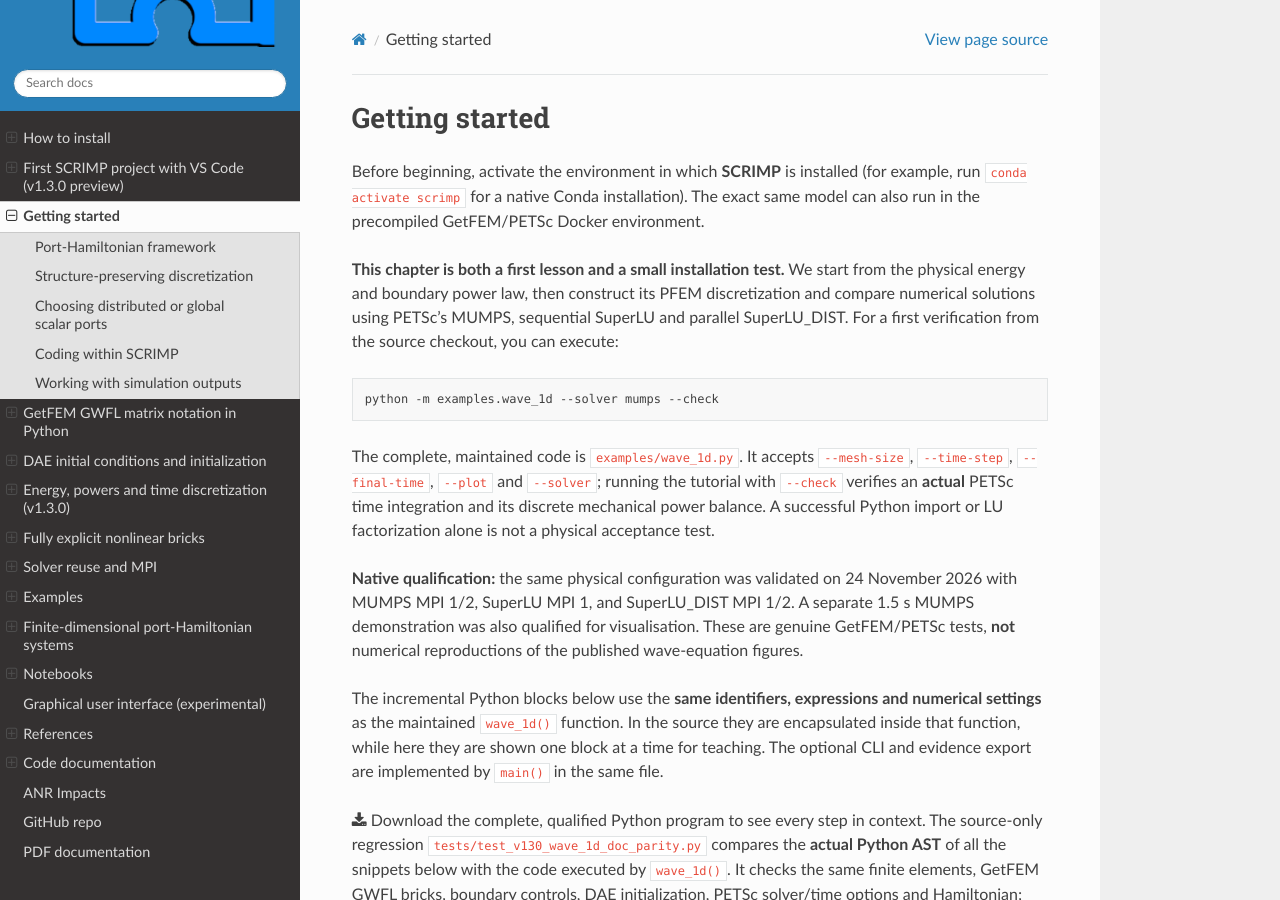
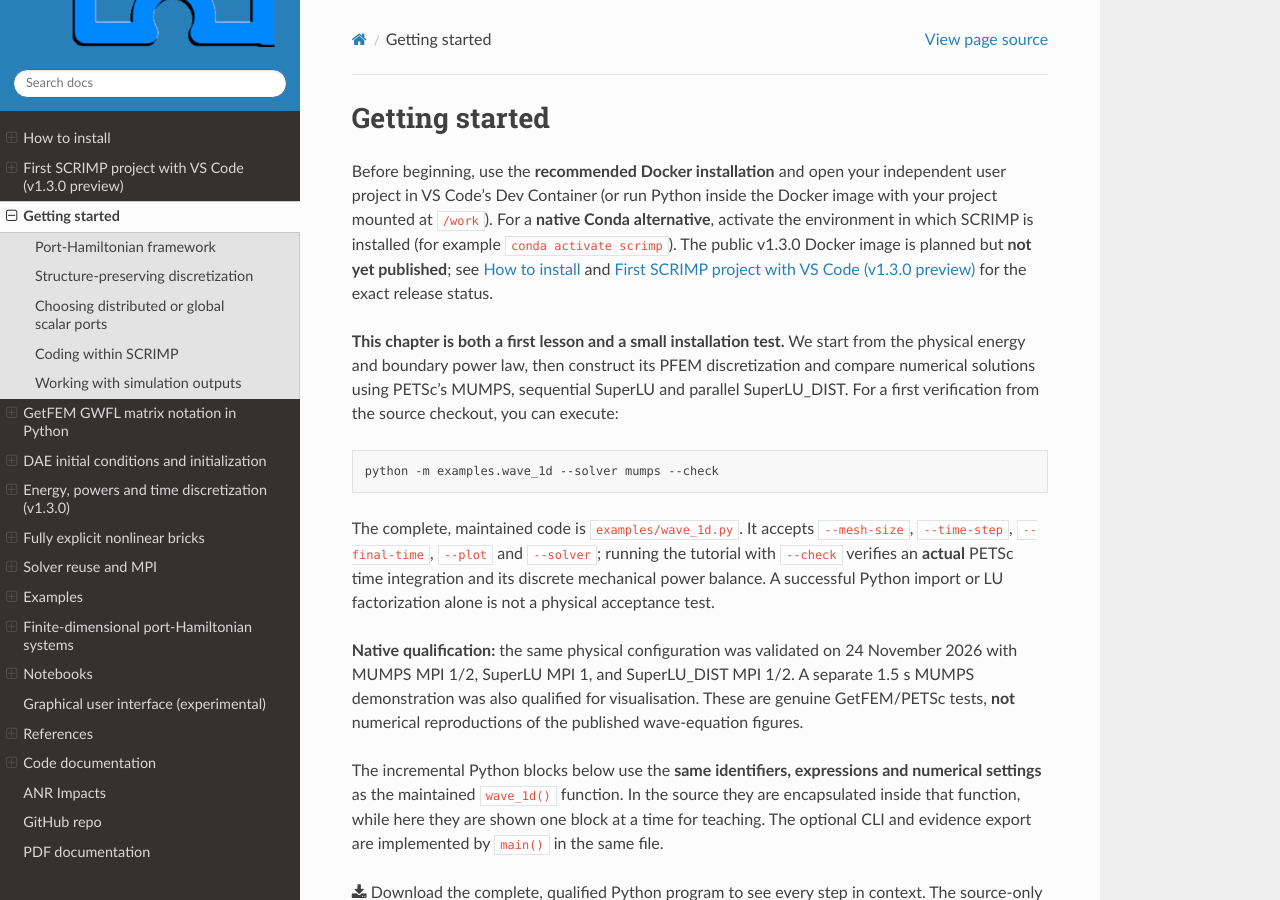
Before and after one commit to g-haine/scrimp, a Sphinx documentation site: the page built from docs/source/started.rst, in a window 1280 px wide and 900 px high. Built offline with Sphinx 7.4.7 and the Read the Docs theme 3.1.0, drawn with Linux system fonts in a browser that asks for light colours.

Commit message:
docs: lead getting-started with Docker and retain native Conda alternative

```diff
--- a/docs/source/started.rst
+++ b/docs/source/started.rst
@@ -3,10 +3,13 @@ Getting started
 
 .. _started:
 
-Before beginning, activate the environment in which **SCRIMP** is
-installed (for example, run ``conda activate scrimp`` for a native
-Conda installation). The exact same model can also run in the
-precompiled GetFEM/PETSc Docker environment.
+Before beginning, use the **recommended Docker installation** and
+open your independent user project in VS Code's Dev Container (or run
+Python inside the Docker image with your project mounted at ``/work``).
+For a **native Conda alternative**, activate the environment in which
+SCRIMP is installed (for example ``conda activate scrimp``).
+The public v1.3.0 Docker image is planned but **not yet published**;
+see :doc:`install` and :doc:`vscode` for the exact release status.
 
 **This chapter is both a first lesson and a small installation
 test.** We start from the physical energy and boundary power law,
```
